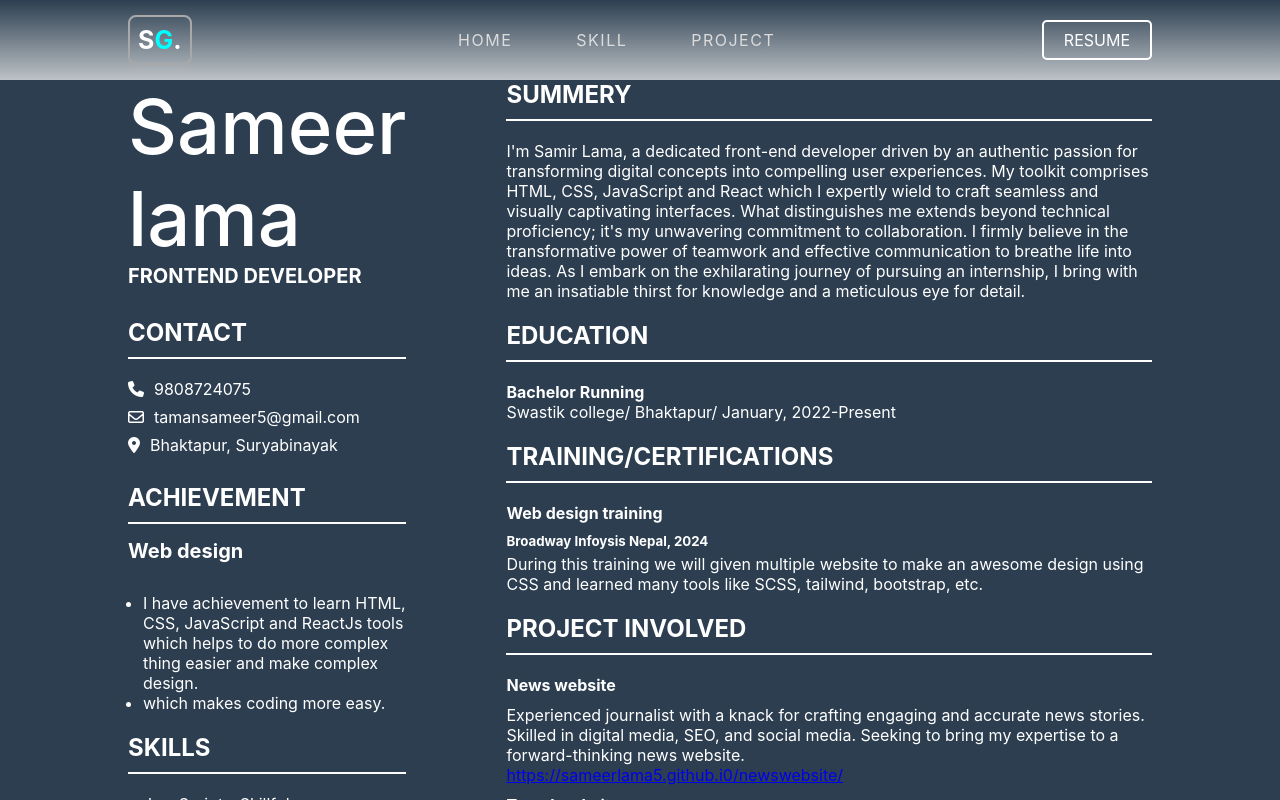
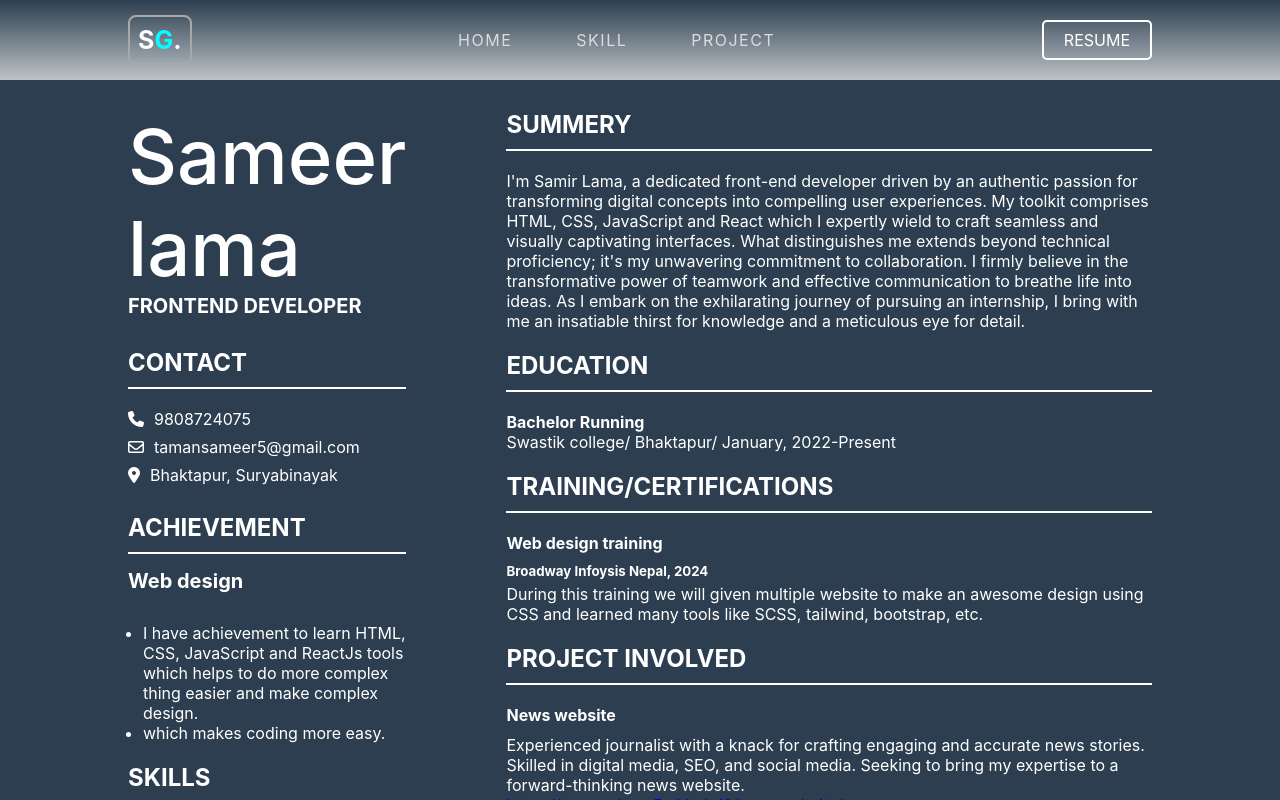
Before and after one commit to sameerlama5/Myportfolio, a React (Create React App) app: page /resumepage in a window 1280 px wide. Shown: the top 800 px of the page. Built offline with nearby package versions, Linux system fonts and the light colour scheme.

Commit message:
add something

```diff
--- a/package.json
+++ b/package.json
@@ -1,5 +1,5 @@
 {
-  "homepage": "https://sameerlama5.github.io/",
+  "homepage": "https://sameerlama5.github.io/Myportfolio",
   "name": "myweb",
   "version": "0.1.0",
   "private": true,
--- a/src/App.css
+++ b/src/App.css
@@ -582,6 +582,9 @@ textarea {
 }
 /*from end*/
 /*resume start*/
+.hole-resume {
+  margin-top: 30px;
+}
 .resume-container {
   width: 80%;
   margin: auto;
--- a/src/component/navbar.js
+++ b/src/component/navbar.js
@@ -1,6 +1,5 @@
 import { Link } from "react-router-dom";
 import { useRef } from "react";
-import HomePage from "../pages/homePage";
 function Navbar() {
     const navRef = useRef();
     const showNavbar = () => {
@@ -9,7 +8,7 @@ function Navbar() {
     return(
         <header>
             <div className="nav-container">
-            <a className="logoText" href={<HomePage/>}>S<span>G</span>.</a>
+            <a className="logoText" href="index.html">S<span>G</span>.</a>
             <nav ref={navRef}>
                 <Link to="/">home</Link>
                 <Link to="skillpage">Skill</Link>
--- a/src/pages/rusumePage.js
+++ b/src/pages/rusumePage.js
@@ -1,5 +1,6 @@
 function ResumePage() {
     return(
+        <div className="hole-resume">
         <div className="resume-container">
             <div className="resume-page">
                 <div className="resume-content1">
@@ -83,6 +84,7 @@ function ResumePage() {
                 </div>
             </div>
         </div>
+        </div>
     )
 }
 export default ResumePage;
```
